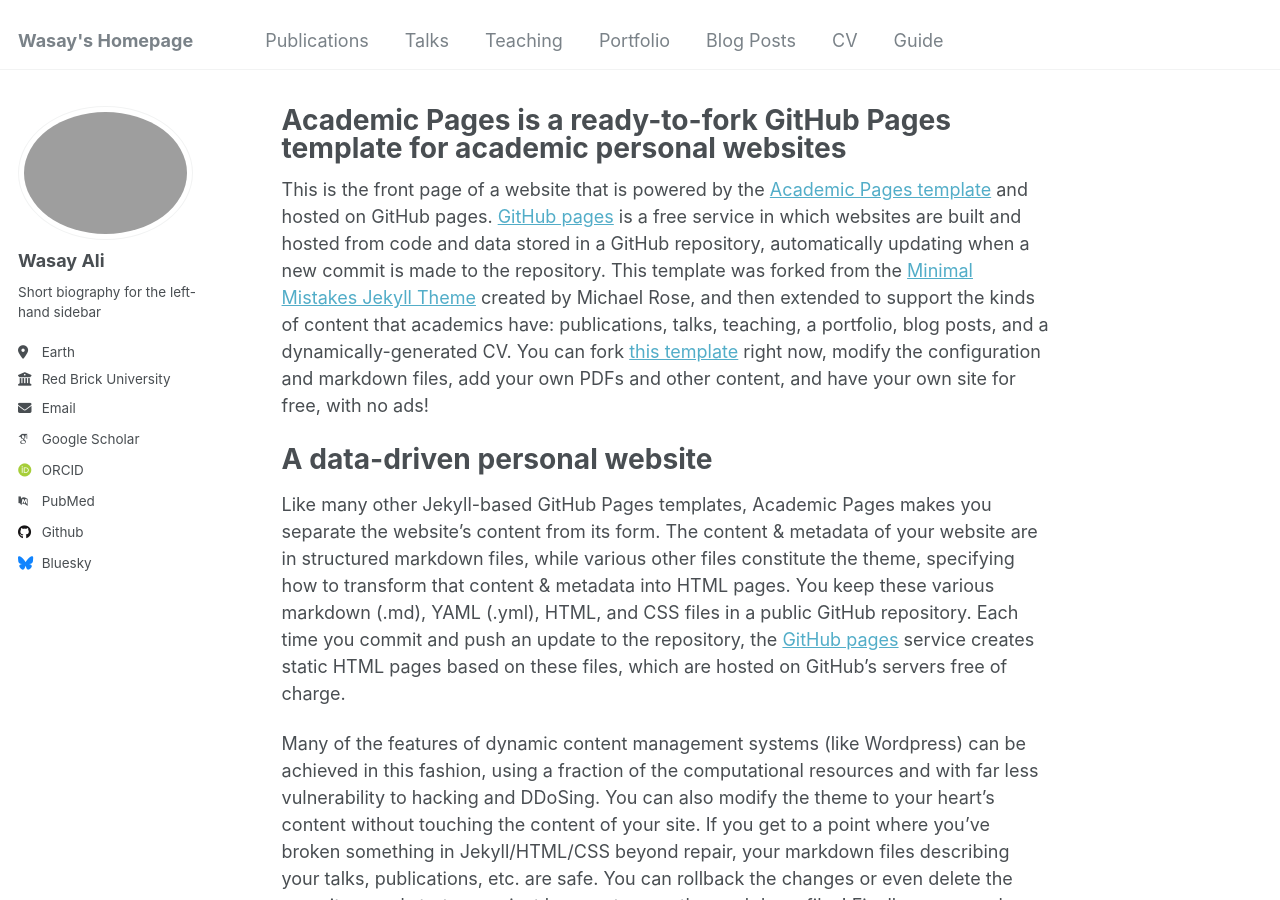
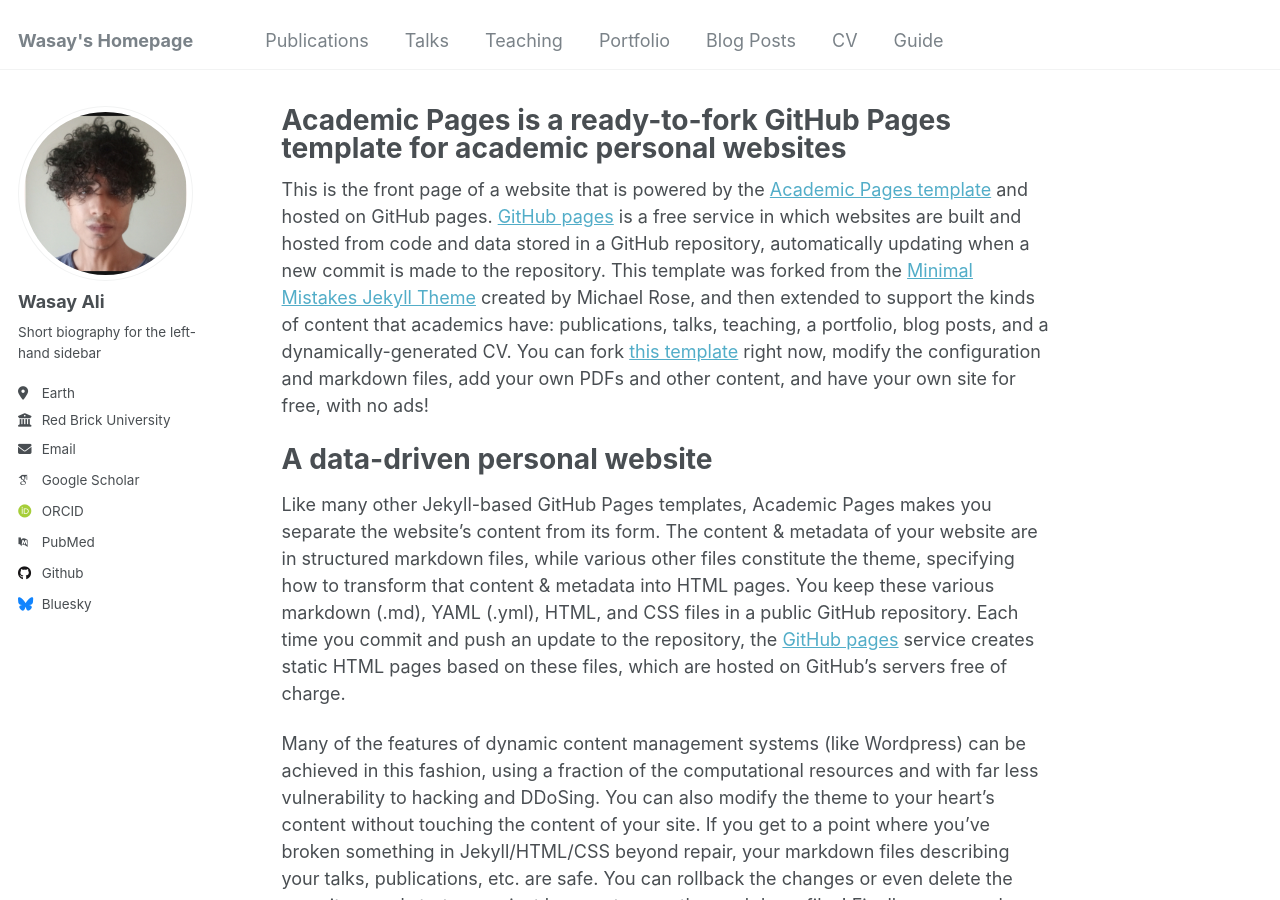
Before and after one commit to Wasayaliabbasi/wasayaliabbasi.github.io, a Jekyll site: the page built from _pages/about.md, in a window 1280 px wide and 900 px high. Built offline with Jekyll 4.4.1, drawn with Linux system fonts in a browser that asks for light colours; some web fonts are replaced.

Commit message:
Update _config.yml

```diff
--- a/_config.yml
+++ b/_config.yml
@@ -21,7 +21,7 @@
 #               Additional customization can be done by editing /_includes/author-profile.html
 author:
   # Biographic information
-  #avatar           : "profile.jpg"
+  avatar           : "profile.jpg"
   name             : "Wasay Ali"
   pronouns         : # example: "she/her"
   bio              : "Short biography for the left-hand sidebar"
```
